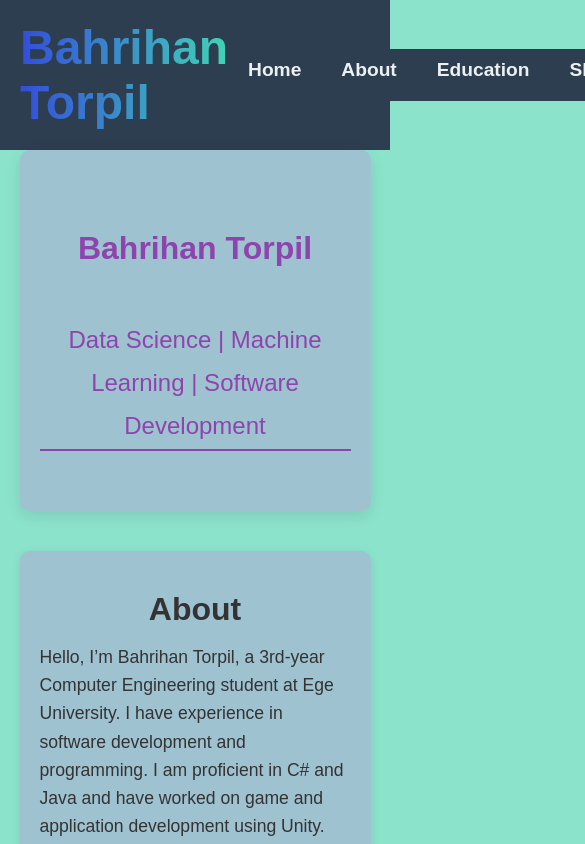
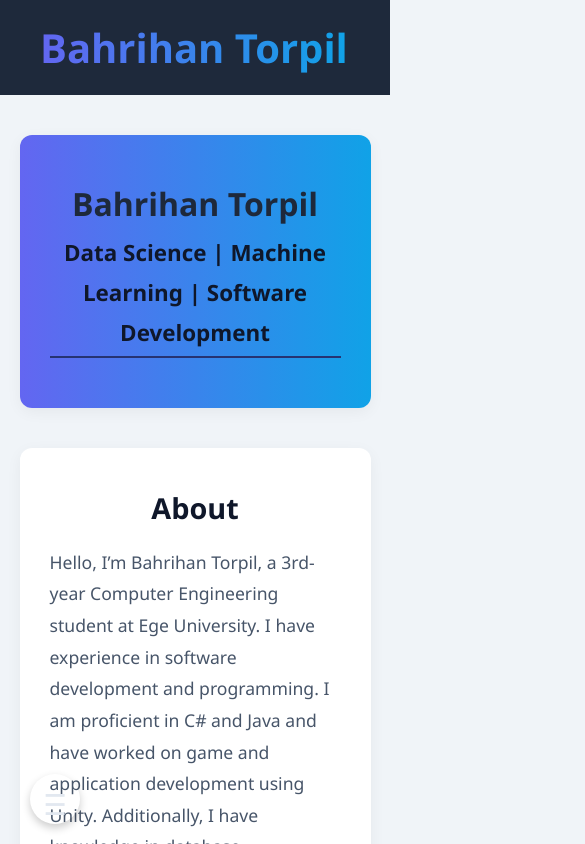
Before and after one commit to Bahrihan/BlogWebsiteTest, a Next.js app: page / in a window 390 px wide. Shown: the top 844 px of the page, 585 px wide, since content can reach past the window. Built offline with nearby package versions, Linux system fonts and the light colour scheme.

Commit message:
design has changed

```diff
--- a/pages/index.js
+++ b/pages/index.js
@@ -3,30 +3,20 @@
 
 const Home = () => {
   const [isVisible, setIsVisible] = useState(false);
+  const [menuOpen, setMenuOpen] = useState(false); // Menü açılma durumu
 
   useEffect(() => {
-    // Sayfa kaydırıldığında butonu göstermek için event listener ekle
     const handleScroll = () => {
-      if (window.scrollY > 300) { // Kaydırma 300px'den fazla olduğunda
-        setIsVisible(true);
-      } else {
-        setIsVisible(false);
-      }
+      setIsVisible(window.scrollY > 300);
     };
 
     window.addEventListener("scroll", handleScroll);
 
-    // Temizleme işlemi
-    return () => {
-      window.removeEventListener("scroll", handleScroll);
-    };
+    return () => window.removeEventListener("scroll", handleScroll);
   }, []);
 
   const scrollToTop = () => {
-    window.scrollTo({
-      top: 0,
-      behavior: 'smooth',
-    });
+    window.scrollTo({ top: 0, behavior: 'smooth' });
   };
 
   return (
@@ -38,8 +28,14 @@
 
       <header>
         <h1>Bahrihan Torpil</h1>
+        <button
+          className="menu-toggle"
+          onClick={() => setMenuOpen(!menuOpen)} // Hamburger menü açma/kapama
+        >
+          ☰
+        </button>
         <nav>
-          <ul>
+          <ul className={menuOpen ? "active" : ""}>
             <li><a href="#home">Home</a></li>
             <li><a href="#about">About</a></li>
             <li><a href="#education">Education</a></li>
@@ -51,13 +47,11 @@
       </header>
 
       <section id="home">
-        <p style={{ fontWeight: 'bold', fontSize: '2rem', color: '#8e44ad' }}>Bahrihan Torpil</p>
-        <p style={{ display: 'inline-block', marginBottom: '10px', borderBottom: '2px solid #8e44ad', paddingBottom: '2px' }}>
+        <p style={{ fontWeight: 'bold', fontSize: '2rem', color: '#1e293b' }}>Bahrihan Torpil</p>
+        <p style={{ display: 'inline-block', marginBottom: '10px', borderBottom: '2px solid rgb(38, 51, 114)', paddingBottom: '2px' }}>
           Data Science | Machine Learning | Software Development
         </p>
       </section>
-
-
 
       <section id="about">
         <h2>About</h2>
@@ -68,7 +62,6 @@
         <h2>Education</h2>
         <ul>
           <li>Bachelor's Degree in Computer Science - Ege University</li>
-          <li>Master's Degree in Software Engineering - ABC University</li>
         </ul>
       </section>
 
@@ -93,7 +86,6 @@
         <p>Phone: +90 553 005 8989</p>
       </section>
 
-      {/* Yukarı Git Butonu */}
       {isVisible && (
         <button
           onClick={scrollToTop}
@@ -120,7 +112,7 @@
         <p>&copy; 2025 Bahrihan Torpil. All Rights Reserved.</p>
       </footer>
     </div>
-  )
+  );
 }
 
-export default Home
+export default Home;
--- a/styles/globals.css
+++ b/styles/globals.css
@@ -1,131 +1,192 @@
-/* Sayfanın tümüne smooth scroll efekti eklemek için */
+/* Sayfada smooth scroll */
 html {
   scroll-behavior: smooth;
 }
 
-/* Genel Sayfa Stilleri */
+/* Genel Reset ve Font */
 * {
   margin: 0;
   padding: 0;
   box-sizing: border-box;
-    font-family: 'Arial', sans-serif;
+  font-family: 'Segoe UI', Tahoma, Geneva, Verdana, sans-serif;
 }
 
-  /* Sayfa Genel Arka Planı */
+/* Body Genel Arka Plan ve Renk */
 body {
-    background-color: #8ce3cc;  /* Yeni arka plan rengi */
+  background-color: #f0f4f8;
   color: #333;
-    padding: 0;
-    margin: 0;
 }
 
-  /* Header Stili */
+/* Header */
 header {
   display: flex;
   justify-content: space-between;
   align-items: center;
-    padding: 20px;
-    background-color: #2c3e50;
+  padding: 20px 40px;
+  background-color: #1e293b;
+  position: sticky;
+  top: 0;
+  z-index: 10;
 }
 
+/* Başlık Gradient */
 h1 {
-    font-size: 3rem;
-    background: linear-gradient(to right, #344ddb, #41d3b6);
+  font-size: 2.5rem;
+  background: linear-gradient(to right, #6366f1, #10a2e7);
   -webkit-background-clip: text;
   color: transparent;
-    font-weight: bold;
+  font-weight: 700;
 }
 
-  /* Home Bölümü */
-  #home {
-    text-align: center;
-    padding: 50px 20px;
-    border-radius: 10px;
-    box-shadow: 0 5px 15px rgba(0, 0, 0, 0.1);
+/* Navigasyon */
+nav ul {
+  display: flex;
+  gap: 25px;
+  list-style: none;
 }
 
-  #home h2 {
-    font-size: 3rem;
-    font-weight: bold;
-    color: #8e44ad;  /* Bordo mavimsi renk */
+nav ul li a {
+  color: #e2e8f0;
+  text-decoration: none;
+  font-weight: 600;
+  padding: 10px 14px;
+  transition: all 0.3s ease;
+  border-radius: 6px;
+}
+
+nav ul li a:hover {
+  background-color: #334155;
+}
+
+/* Genel Section Stili */
+section {
+  background-color: #ffffff;
+  border-radius: 12px;
+  padding: 40px 30px;
+  margin: 40px auto;
+  width: 90%;
+  max-width: 900px;
+  box-shadow: 0 4px 15px rgba(0,0,0,0.05);
+}
+
+/* Section Başlıkları */
+h2 {
+  text-align: center;
+  color: #0f172a;
+  font-size: 1.8rem;
   margin-bottom: 20px;
 }
 
-  #home p {
-    font-size: 1.5rem;
-    color: #8e44ad;
-    margin-top: 20px;
+/* Paragraflar ve Listeler */
+p {
+  font-size: 1.1rem;
   line-height: 1.8;
-    font-weight: 500;
-  }
-
-  /* Navigation Menü */
-  nav ul {
-    display: flex;
-    justify-content: flex-end;
-    gap: 20px;
-    list-style-type: none;
-    padding: 10px;
-    margin: 0;
-    background-color: #2c3e50;
-    width: 100%;
-  }
-
-  nav ul li a {
-    text-decoration: none;
-    color: #ecf0f1;
-    font-weight: bold;
-    font-size: 1.2rem;
-    padding: 10px;
-    border-radius: 5px;
-  }
-
-  nav ul li a:hover {
-    background-color: #34495e;
-  }
-
-  /* Bölüm Stilleri */
-  section {
-    padding: 40px 20px;
-    margin-bottom: 40px;
-    background-color: #9fc2d1;  /* Gri-mavi arka plan */
-    border-radius: 10px;
-    box-shadow: 0 2px 10px rgba(0, 0, 0, 0.1);
-    width: 90%;  /* %90 genişlik */
-    margin-left: auto;  /* Ortalamak için */
-    margin-right: auto;  /* Ortalamak için */
-  }
-
-  /* Header ve H2 Başlıkları İçin */
-  h2 {
-    font-size: 2rem;
-    font-weight: bold;
-    text-align: center;
-    margin-bottom: 15px;
-  }
-
-  p {
-    line-height: 1.6;
-    font-size: 1.1rem;
-    margin-bottom: 20px;
+  color: #475569;
 }
 
 ul {
-    list-style-type: none;
-    margin-left: 20px;
+  padding-left: 20px;
 }
 
 ul li {
-    font-size: 1.2rem;
   margin-bottom: 10px;
+  color: #334155;
 }
 
-  /* Footer Stili */
+/* Home Bölümü Öne Çıkan */
+#home {
+  background: linear-gradient(to right, #6366f1, #10a2e7);
+  text-align: center;
+}
+
+#home p {
+  font-size: 1.4rem;
+  font-weight: 600;
+  color: #0f172a;
+}
+
+/* Scroll to Top Butonu */
+button {
+  position: fixed;
+  bottom: 30px;
+  right: 30px;
+  background: linear-gradient(135deg, #6366f1, #10a2e7);
+  color: white;
+  border: none;
+  padding: 12px 16px;
+  border-radius: 50%;
+  font-size: 20px;
+  cursor: pointer;
+  box-shadow: 0 4px 8px rgba(0,0,0,0.2);
+  transition: transform 0.3s ease, box-shadow 0.3s ease;
+}
+
+button:hover {
+  transform: scale(1.1);
+  box-shadow: 0 6px 12px rgba(0,0,0,0.25);
+}
+
+/* Footer */
 footer {
-    background-color: #2c3e50;
-    color: #ecf0f1;
   text-align: center;
   padding: 20px;
-    margin-top: 40px;
+  background-color: #1e293b;
+  color: #cbd5e1;
+  border-top: 1px solid #334155;
+  margin-top: 60px;
+  border-radius: 10px 10px 0 0;
+}
+
+/* Hamburger Menü Butonu */
+.menu-toggle {
+  display: none;
+  font-size: 1.8rem;
+  background: none;
+  color: #e2e8f0;
+  border: none;
+  cursor: pointer;
+  position: fixed;
+  left: 30px; /* Sol tarafa yerleştir */
+  bottom: 20px; /* Üstten 20px mesafe bırak */
+  z-index: 10;
+}
+
+/* Mobil görünüm */
+@media (max-width: 768px) {
+  nav ul {
+    display: none;
+    flex-direction: column;
+    gap: 15px;
+    position: absolute;
+    top: 70px;
+    right: 20px;
+    background-color: #1e293b;
+    padding: 20px;
     border-radius: 10px;
+    width: max-content;
+    box-shadow: 0 4px 10px rgba(0,0,0,0.2);
+    z-index: 9;
   }
+
+  nav ul.active {
+    display: flex;
+  }
+
+  .menu-toggle {
+    display: block;
+  }
+
+  header {
+    flex-direction: row;
+    justify-content: space-between;
+  }
+
+  /* Scroll to Top Butonunun Sağ Tarafa Alınması */
+  button {
+    left: initial; /* Sol tarafa konumlandırma kaldırıldı */
+    right: 30px; /* Sağdaki konum ekleniyor */
+    width: 50px; /* Butonun genişliğini sabitle */
+    height: 50px; /* Butonun yüksekliğini sabitle */
+    padding: 10px; /* İçerik hizalamayı korur */
+  }
+}
```
Also changed, not shown: firebase.json, 2 other files (tests, documents, lock files or other folders). Lines whose indentation alone changed are shown as unchanged.
